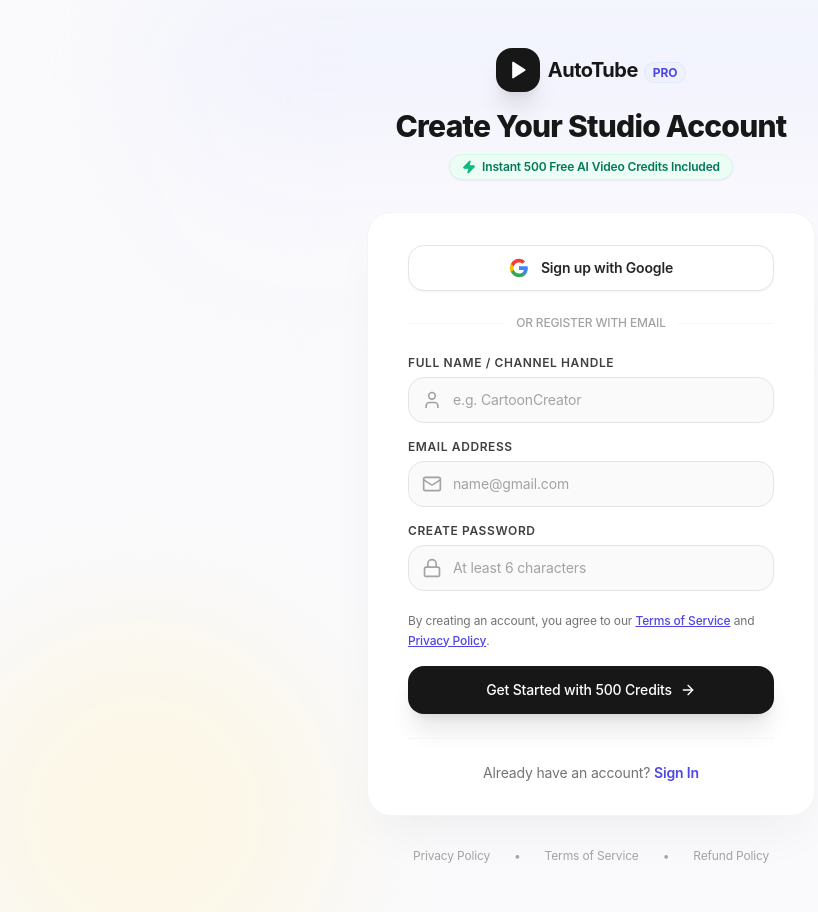
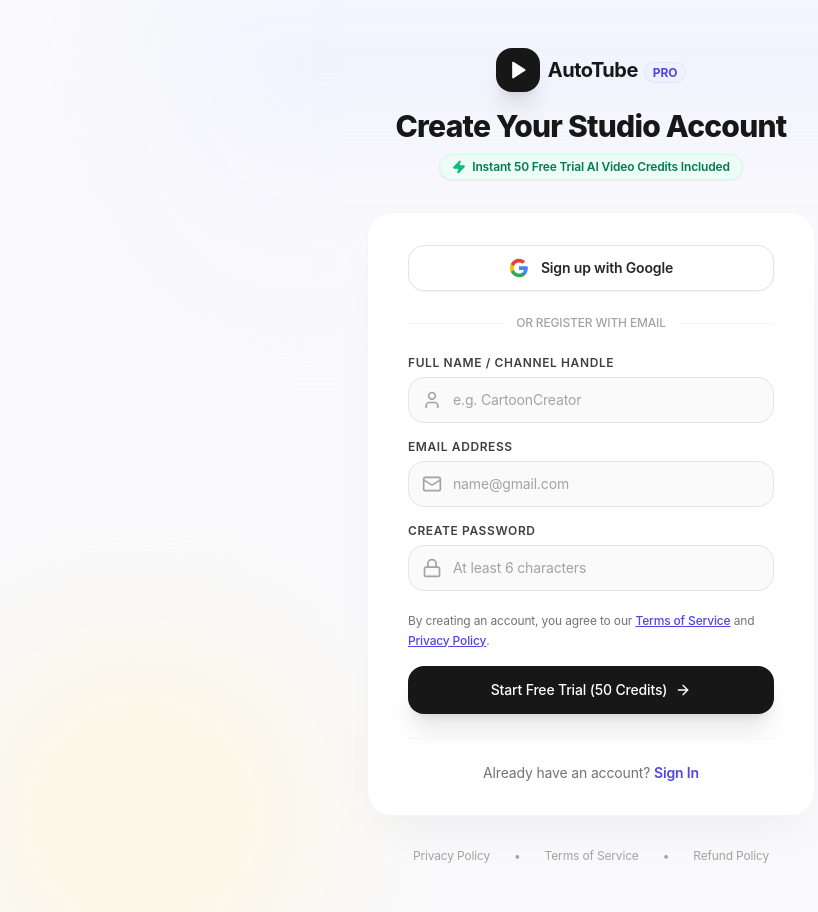
Before and after one commit to Mithilesh1310/AutoTube-Ai, a Next.js app in the folder frontend/: page /signup in a window 1280 px wide. Shown: the whole page, without its empty margins (49-867 px from the left). Built offline with nearby package versions, Linux system fonts and the light colour scheme.

Commit message:
Set default signup free trial credits to 50 and plan_tier to FREE_TRIAL

```diff
--- a/frontend/src/app/signup/page.tsx
+++ b/frontend/src/app/signup/page.tsx
@@ -92,7 +92,7 @@
         <div className="mt-2.5 flex justify-center">
           <span className="inline-flex items-center gap-1.5 px-3 py-1 rounded-full bg-emerald-50 border border-emerald-100 text-xs font-semibold text-emerald-700 shadow-sm">
             <Zap className="w-3.5 h-3.5 fill-emerald-500 text-emerald-500" />
-            Instant 500 Free AI Video Credits Included
+            Instant 50 Free Trial AI Video Credits Included
           </span>
         </div>
       </div>
@@ -211,7 +211,7 @@
               disabled={loading}
               className="w-full mt-2 py-3.5 px-4 rounded-2xl bg-neutral-900 hover:bg-neutral-800 text-white font-medium text-sm shadow-xl shadow-neutral-900/10 flex items-center justify-center gap-2 group transition-all active:scale-[0.99] disabled:opacity-50"
             >
-              <span>{loading ? 'Creating Account...' : 'Get Started with 500 Credits'}</span>
+              <span>{loading ? 'Creating Account...' : 'Start Free Trial (50 Credits)'}</span>
               <ArrowRight className="w-4 h-4 group-hover:translate-x-0.5 transition-transform" />
             </button>
           </form>
```
Also changed, not shown: 1 other file (tests, documents, lock files or other folders).
